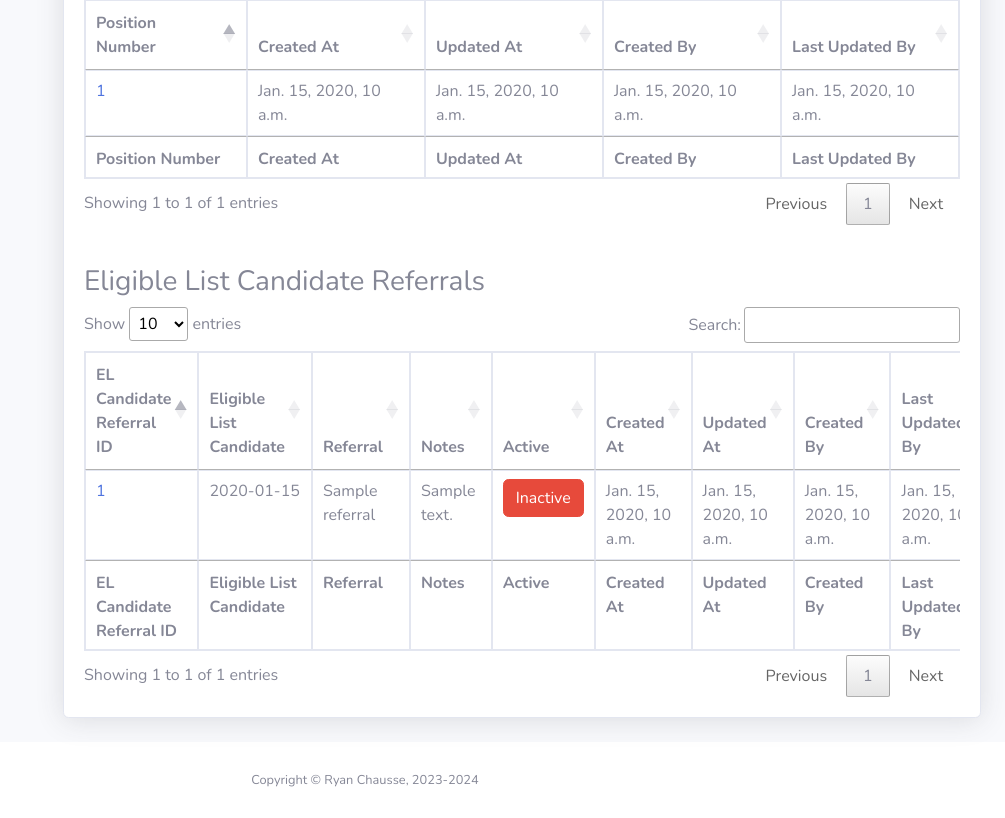
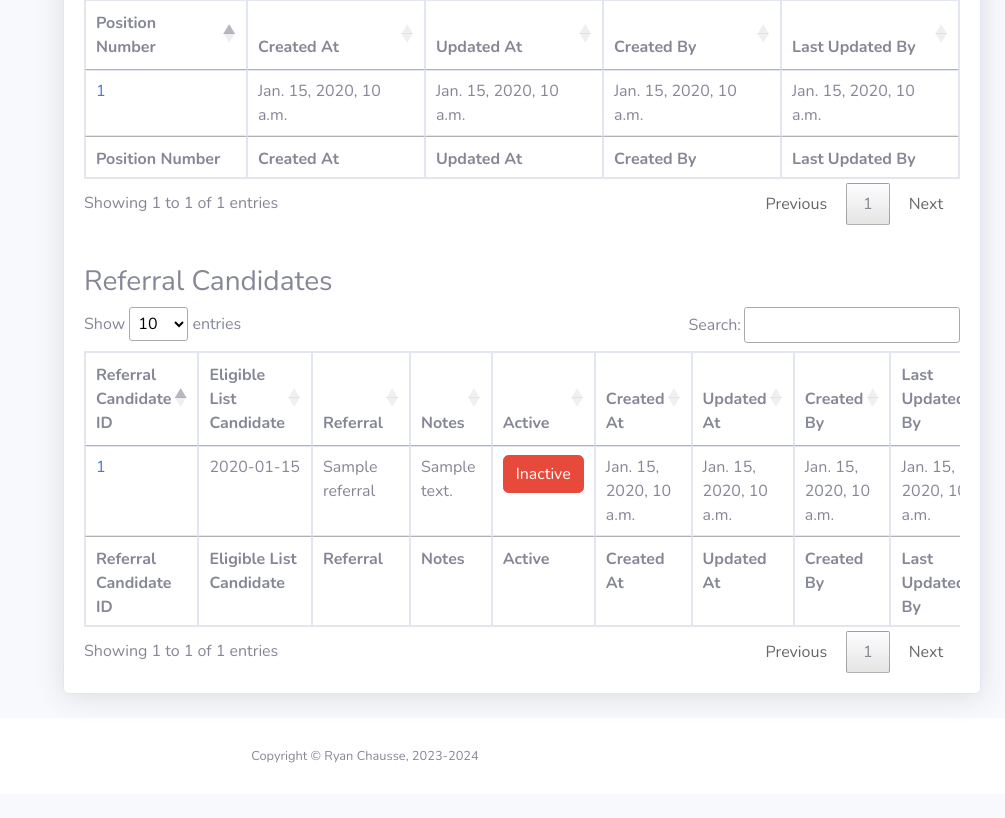
Before and after one commit to ryanchausse/sfdhr-startdjango-com, a Django app: template form/templates/main/hr_home_page.html in a window 1280 px wide. Shown: the part 1001-1819 px from the top of the page, without its empty margins (275-1280 px from the left). After the commit the page ends 1764 px from the top, so only its background shows below. Run offline with Django 3.2, Linux system fonts and the light colour scheme; the template is opened without the code that fills it: most values are stand-ins (such as "Sample title", 1, 10 or a date in 2020); some libraries are stand-ins or nearby versions.

Commit message:
Fixed: brought datatable titles in sync on home page to align with ELCandidateReferral page

```diff
--- a/form/templates/main/includes/view_hr_info_card.html
+++ b/form/templates/main/includes/view_hr_info_card.html
@@ -143,11 +143,11 @@
 
     <div class="card-body">
         <div class="table-responsive">
-            <h3>Eligible List Candidate Referrals</h3>
+            <h3>Referral Candidates</h3>
             <table id="eligiblelistcandidatereferral_table" class="table table-bordered" width="100%" cellspacing="0">
                 <thead>
                     <tr>
-                        <th>EL Candidate Referral ID</th>
+                        <th>Referral Candidate ID</th>
                         <th>Eligible List Candidate</th>
                         <th>Referral</th>
                         <th>Notes</th>
@@ -160,7 +160,7 @@
                 </thead>
                 <tfoot>
                     <tr>
-                        <th>EL Candidate Referral ID</th>
+                        <th>Referral Candidate ID</th>
                         <th>Eligible List Candidate</th>
                         <th>Referral</th>
                         <th>Notes</th>
```
